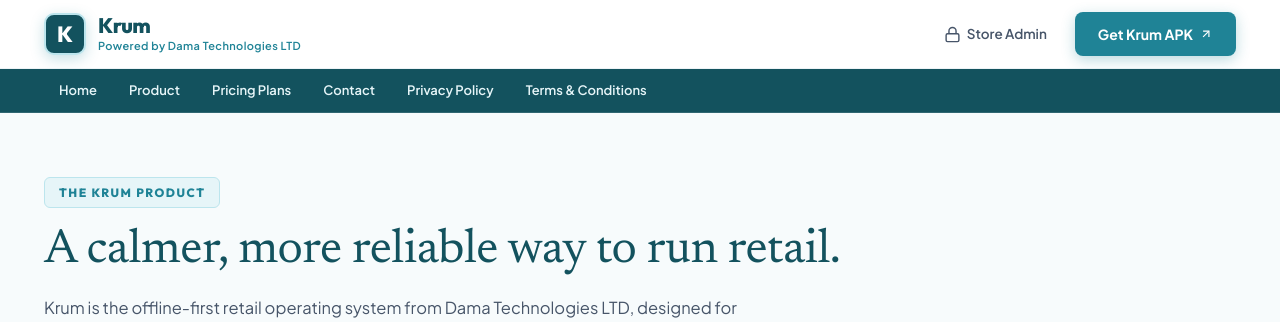
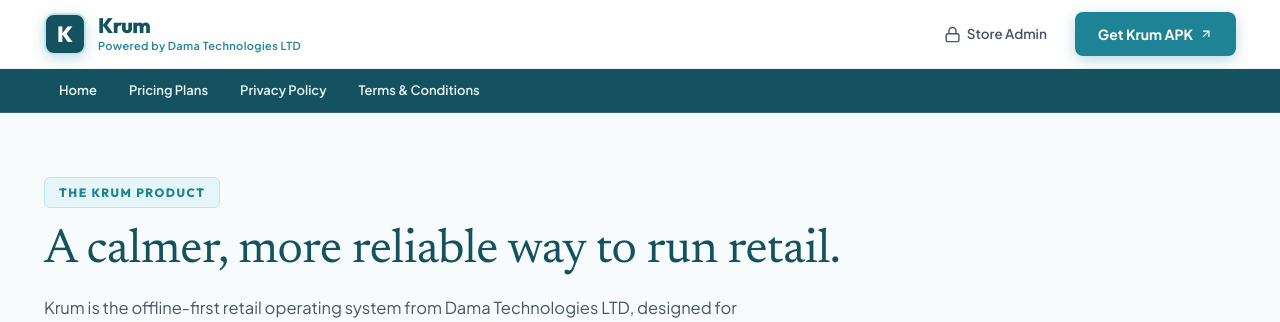
Before and after one commit to DamaMichaelYohanna/krum, a Django app: page /about/ in a window 1280 px wide. Shown: the top 322 px of the page. Run offline with Django 5.2, Linux system fonts and the light colour scheme.

Commit message:
Finish navigation cleanup
Co-authored-by: Copilot <223556219+Copilot@users.noreply.github.com>

```diff
--- a/krum_backend/templates/base.html
+++ b/krum_backend/templates/base.html
@@ -724,9 +724,7 @@
         <div class="container main-navigation__inner">
             <div class="desktop-nav">
                 <a href="/" class="{% if request.path == '/' %}is-active{% endif %}">Home</a>
-                <a href="/#product" class="{% if request.path == '/' %}is-active{% endif %}">Product</a>
                 <a href="/pricing/" class="{% if request.path == '/pricing/' %}is-active{% endif %}">Pricing Plans</a>
-                <a href="/#contact" class="{% if request.path == '/' %}is-active{% endif %}">Contact</a>
                 <a href="/privacy/" class="{% if request.path == '/privacy/' %}is-active{% endif %}">Privacy Policy</a>
                 <a href="/terms/" class="{% if request.path == '/terms/' %}is-active{% endif %}">Terms & Conditions</a>
             </div>
@@ -739,9 +737,7 @@
         <!-- Mobile Panel -->
         <div class="mobile-panel" id="mobile-panel">
             <a href="/">Home</a>
-            <a href="/#product">Product</a>
             <a href="/pricing/">Pricing Plans</a>
-            <a href="/#contact">Contact</a>
             <a href="/privacy/">Privacy Policy</a>
             <a href="/terms/">Terms & Conditions</a>
             <a href="/admin/">Store Admin Portal</a>
```
